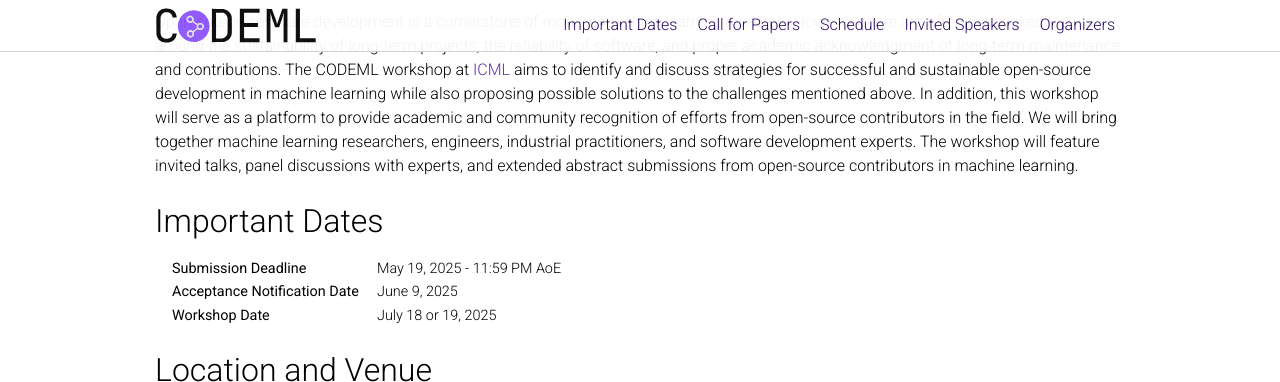
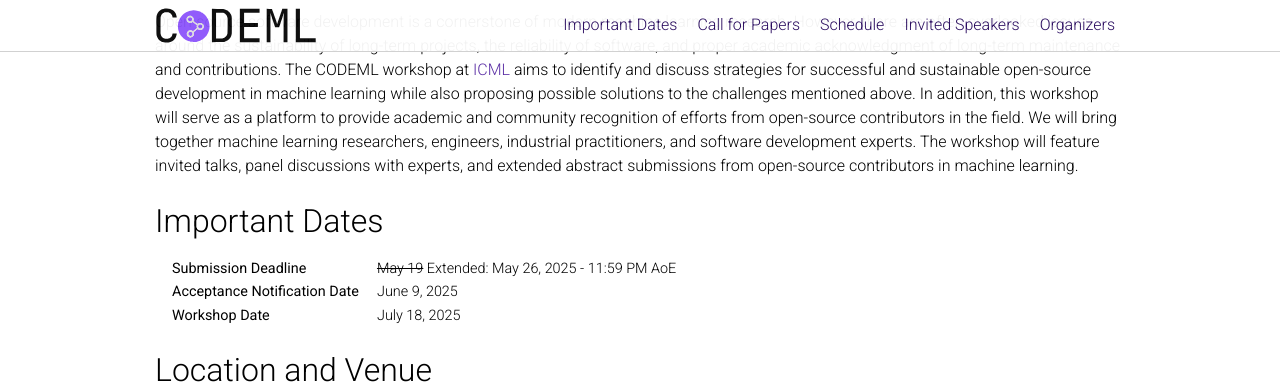
Before and after one commit to codeml-workshop/codeml2025, a Jekyll site: the page built from _pages/about.md, in a window 1280 px wide and 900 px high, scrolled down 447 px, cut to the strip 0-382 px from the top of the window. Built offline with Jekyll 4.4.1, drawn with Linux system fonts in a browser that asks for light colours; nearby versions of some CDN libraries; comment, search, counter and statistics services are not loaded; a style sheet for code colours, icons or effects is not loaded.

Commit message:
extended submission deadline and workshop date

```diff
--- a/_pages/about.md
+++ b/_pages/about.md
@@ -31,7 +31,7 @@ and extended abstract submissions from open-source contributors in machine learn
     <tbody>
     <tr>
         <td><b>Submission Deadline</b></td>
-        <td>May 19, 2025 - 11:59 PM AoE</td>
+        <td><s>May 19</s> Extended: May 26, 2025 - 11:59 PM AoE</td>
     </tr>
     <tr>
         <td><b>Acceptance Notification Date</b></td>
@@ -39,7 +39,7 @@ and extended abstract submissions from open-source contributors in machine learn
     </tr>
     <tr>
         <td><b>Workshop Date</b></td>
-        <td>July 18 or 19, 2025</td>
+        <td>July 18, 2025</td>
     </tr>
     </tbody>
 </table>
```
